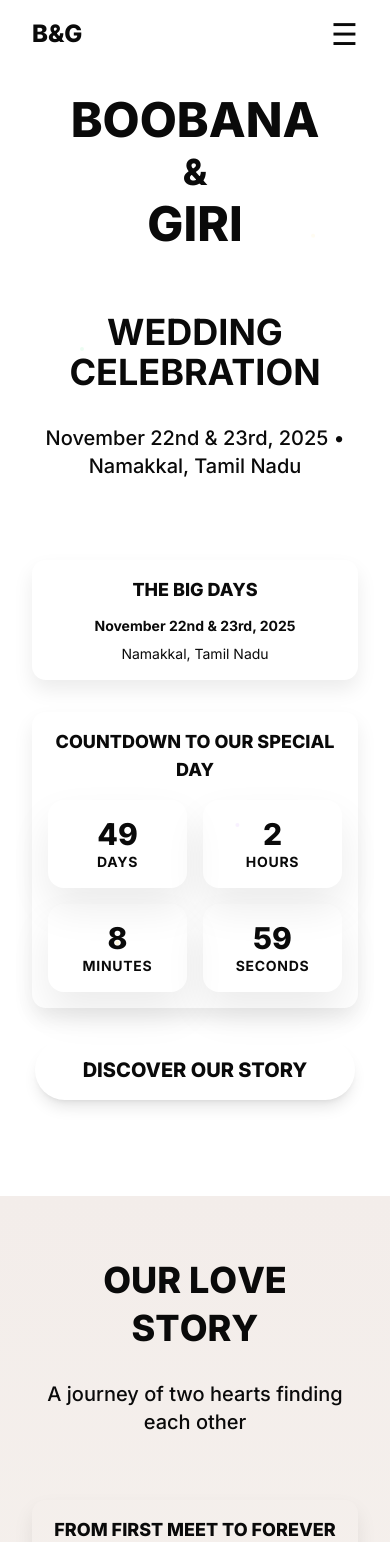
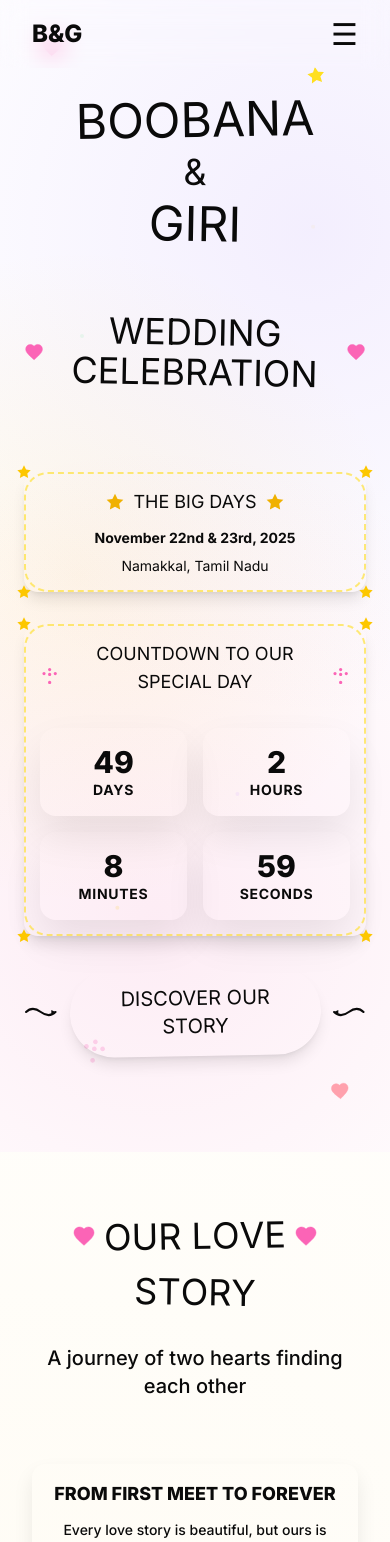
Before and after one commit to NITHESH2303/wedding-invitation, a Next.js app: page / in a window 390 px wide. Shown: the top 1542 px of the page. Built offline with nearby package versions, Linux system fonts and the light colour scheme.

Commit message:
feat: Add cinematic sketchbook design with doodle art and handwritten fonts

```diff
--- a/src/app/page.tsx
+++ b/src/app/page.tsx
@@ -6,6 +6,7 @@ import Timer from "@/components/countdown";
 import StaggeredText from "@/components/StaggeredText";
 import ScrollReveal from "@/components/ScrollReveal";
 import AnimatedTimeline from "@/components/AnimatedTimeline";
+import { DoodleHeart, DoodleStar, DoodleFlower, DoodleArrow, DoodleFrame, FloatingDoodles } from "@/components/DoodleArt";
 
 export default function HomePage() {
   const [isMenuOpen, setIsMenuOpen] = useState(false);
@@ -79,9 +80,6 @@ export default function HomePage() {
             </h1>
             <p className="text-4xl md:text-5xl font-bold text-navy-700 tracking-wide-em mb-8">
               WEDDING CELEBRATION
-            </p>
-            <p className="text-xl md:text-2xl text-navy-600 font-medium leading-emotional">
-              November 22nd & 23rd, 2025 • Namakkal, Tamil Nadu
             </p>
           </div>
         </div>
@@ -167,8 +165,18 @@ export default function HomePage() {
       {/* Cinematic Hero Section - Much Larger */}
       <section
         id="home"
-        className="relative min-h-screen flex items-center justify-center bg-oat-300 overflow-hidden"
+        className="relative min-h-screen flex items-center justify-center bg-gradient-to-br from-cream-100 via-oat-50 to-peach-50 overflow-hidden"
+        style={{
+          backgroundImage: `
+            radial-gradient(circle at 20% 50%, rgba(251, 191, 36, 0.1) 0%, transparent 50%),
+            radial-gradient(circle at 80% 20%, rgba(139, 92, 246, 0.1) 0%, transparent 50%),
+            radial-gradient(circle at 40% 80%, rgba(236, 72, 153, 0.1) 0%, transparent 50%)
+          `
+        }}
       >
+        {/* Floating Doodles */}
+        <FloatingDoodles />
+
         <div className="absolute inset-0">
           <motion.div
             className="absolute w-1 h-1 rounded-full"
@@ -254,7 +262,7 @@ export default function HomePage() {
             <div className="hidden md:block">
               <StaggeredText
                 text="BOOBANA & GIRI"
-                className="text-7xl md:text-8xl lg:text-9xl font-extrabold text-navy-800 tracking-widest-em uppercase text-center mb-16"
+                className="text-7xl md:text-8xl lg:text-9xl font-handwritten text-navy-800 tracking-widest-em uppercase text-center mb-16 transform -rotate-1"
                 direction="up"
               />
             </div>
@@ -262,90 +270,99 @@ export default function HomePage() {
             <div className="block md:hidden text-center mb-16">
               <StaggeredText
                 text="BOOBANA"
-                className="text-5xl font-extrabold text-navy-800 tracking-widest-em uppercase block"
+                className="text-5xl font-handwritten text-navy-800 tracking-widest-em uppercase block transform -rotate-1"
                 direction="up"
               />
               <StaggeredText
                 text="&"
-                className="text-4xl font-extrabold text-navy-800 tracking-widest-em uppercase block my-2"
+                className="text-4xl font-script text-navy-800 tracking-widest-em uppercase block my-2 transform rotate-1"
                 direction="up"
               />
               <StaggeredText
                 text="GIRI"
-                className="text-5xl font-extrabold text-navy-800 tracking-widest-em uppercase block"
+                className="text-5xl font-handwritten text-navy-800 tracking-widest-em uppercase block transform rotate-1"
                 direction="up"
               />
             </div>
-            <motion.p
-              className="text-4xl md:text-5xl font-bold text-navy-700 tracking-wide-em mb-8"
+            <motion.div
+              className="flex items-center justify-center gap-4 mb-8"
               initial={{ opacity: 0, y: 20 }}
               animate={{ opacity: 1, y: 0 }}
               transition={{ delay: 0.8 }}
             >
+              <DoodleHeart className="w-8 h-8 text-pink-400" />
+              <p className="text-4xl md:text-5xl font-doodle text-navy-700 tracking-wide-em transform rotate-1">
                 WEDDING CELEBRATION
-            </motion.p>
-            <motion.p
-              className="text-xl md:text-2xl text-navy-600 font-medium leading-emotional"
-              initial={{ opacity: 0, y: 20 }}
-              animate={{ opacity: 1, y: 0 }}
-              transition={{ delay: 1.0 }}
-            >
-              November 22nd & 23rd, 2025 • Namakkal, Tamil Nadu
-            </motion.p>
+              </p>
+              <DoodleHeart className="w-8 h-8 text-pink-400" />
+            </motion.div>
           </motion.div>
 
           <motion.div
-            className="bg-gradient-to-r from-peach-200 to-blush-100 rounded-xl p-4 shadow-lg mb-8 max-w-md mx-auto"
+            className="mb-8 max-w-md mx-auto"
             initial={{ opacity: 0, y: 30 }}
             animate={{ opacity: 1, y: 0 }}
-            transition={{ duration: animationConfig.duration, delay: 0.7, ease: animationConfig.ease }}
-            style={{ boxShadow: '0 10px 20px rgba(0,0,0,0.08)' }}
-            whileHover={{ scale: 1.02, y: -2 }}
-            whileTap={{ scale: 0.98 }}
+            transition={{ duration: animationConfig.duration, delay: 0.7, ease: "easeOut" }}
           >
+            <DoodleFrame className="bg-gradient-to-r from-peach-200 to-blush-100 rounded-xl p-4 shadow-lg">
               <div className="text-center">
-              <h3 className="text-lg font-extrabold text-navy-800 mb-3 tracking-widest-em uppercase">
+                <div className="flex items-center justify-center gap-2 mb-3">
+                  <DoodleStar className="w-5 h-5 text-yellow-500" />
+                  <h3 className="text-lg font-doodle text-navy-800 tracking-widest-em uppercase">
                     THE BIG DAYS
                   </h3>
+                  <DoodleStar className="w-5 h-5 text-yellow-500" />
+                </div>
                 <div className="space-y-2 text-sm leading-emotional">
                   <p className="font-bold text-navy-700">November 22nd & 23rd, 2025</p>
                   <p className="text-navy-600">Namakkal, Tamil Nadu</p>
                 </div>
               </div>
+            </DoodleFrame>
           </motion.div>
 
           <motion.div
-            className="bg-gradient-to-r from-mint-200 to-gentle-200 rounded-xl p-4 shadow-lg mb-8 max-w-md mx-auto"
+            className="mb-8 max-w-md mx-auto"
             initial={{ opacity: 0, y: 30 }}
             animate={{ opacity: 1, y: 0 }}
-            transition={{ duration: animationConfig.duration, delay: 0.9, ease: animationConfig.ease }}
-            style={{ boxShadow: '0 10px 20px rgba(0,0,0,0.08)' }}
-            whileHover={{ scale: 1.02, y: -2 }}
-            whileTap={{ scale: 0.98 }}
+            transition={{ duration: animationConfig.duration, delay: 0.9, ease: "easeOut" }}
           >
+            <DoodleFrame className="bg-gradient-to-r from-mint-200 to-gentle-200 rounded-xl p-4 shadow-lg">
               <div className="text-center">
-              <h3 className="text-lg font-extrabold text-navy-800 mb-4 tracking-widest-em uppercase">
+                <div className="flex items-center justify-center gap-2 mb-4">
+                  <DoodleFlower className="w-6 h-6 text-pink-400" />
+                  <h3 className="text-lg font-sketch text-navy-800 mb-4 tracking-widest-em uppercase">
                     COUNTDOWN TO OUR SPECIAL DAY
                   </h3>
+                  <DoodleFlower className="w-6 h-6 text-pink-400" />
+                </div>
                 <Timer />
               </div>
+            </DoodleFrame>
           </motion.div>
 
-          <motion.a
-            href="#story"
-            className="inline-block bg-gradient-to-r from-mint-300 to-gentle-300 text-navy-800 px-12 py-4 rounded-full text-xl font-extrabold uppercase tracking-widest-em transition-all duration-300 shadow-lg hover:shadow-xl"
+          <motion.div
+            className="flex items-center justify-center gap-3"
             initial={{ opacity: 0, y: 20 }}
             animate={{ opacity: 1, y: 0 }}
             transition={{ duration: 0.8, delay: 1.1 }}
+          >
+            <DoodleArrow className="w-12 h-6 text-mint-400" />
+            <motion.a
+              href="#story"
+              className="inline-block bg-gradient-to-r from-mint-300 to-gentle-300 text-navy-800 px-12 py-4 rounded-full text-xl font-handwritten uppercase tracking-widest-em transition-all duration-300 shadow-lg hover:shadow-xl transform -rotate-1"
               whileHover={{
                 scale: 1.05,
                 y: -2,
+                rotate: 0
               }}
               whileTap={{ scale: 0.95 }}
               aria-label="Discover our love story and wedding journey"
             >
               DISCOVER OUR STORY
             </motion.a>
+            <DoodleArrow className="w-12 h-6 text-mint-400 scale-x-[-1]" />
+          </motion.div>
             </div>
       </section>
 
@@ -353,7 +370,11 @@ export default function HomePage() {
         id="story"
         className="py-8 relative"
         style={{
-          background: 'linear-gradient(180deg, #f3edea 0%, #f9f6f1 50%, #f7f5f2 100%)' // Love chapter - soft blush to peach transition
+          background: 'linear-gradient(180deg, #f3edea 0%, #f9f6f1 50%, #f7f5f2 100%)', // Love chapter - soft blush to peach transition
+          backgroundImage: `
+            radial-gradient(circle at 10% 20%, rgba(251, 191, 36, 0.05) 0%, transparent 50%),
+            radial-gradient(circle at 90% 80%, rgba(236, 72, 153, 0.05) 0%, transparent 50%)
+          `
         }}
       >
         {/* Cinematic Sectional Transition */}
@@ -365,23 +386,31 @@ export default function HomePage() {
           <ScrollReveal direction="up" className="text-center mb-16">
             {/* Desktop: Single line */}
             <div className="hidden md:block">
+              <div className="flex items-center justify-center gap-4 mb-8">
+                <DoodleHeart className="w-8 h-8 text-pink-400" />
                 <StaggeredText
                   text="OUR LOVE STORY"
-                className="text-5xl md:text-6xl font-extrabold text-navy-800 mb-8 tracking-widest-em uppercase"
+                  className="text-5xl md:text-6xl font-handwritten text-navy-800 tracking-widest-em uppercase transform -rotate-1"
                   direction="up"
                 />
+                <DoodleHeart className="w-8 h-8 text-pink-400" />
+            </div>
             </div>
 
             {/* Mobile: Two lines */}
             <div className="block md:hidden text-center mb-8">
+              <div className="flex items-center justify-center gap-2 mb-4">
+                <DoodleHeart className="w-6 h-6 text-pink-400" />
                 <StaggeredText
                   text="OUR LOVE"
-                className="text-4xl font-extrabold text-navy-800 tracking-widest-em uppercase block"
+                  className="text-4xl font-handwritten text-navy-800 tracking-widest-em uppercase block transform -rotate-1"
                   direction="up"
                 />
+                <DoodleHeart className="w-6 h-6 text-pink-400" />
+              </div>
               <StaggeredText
                 text="STORY"
-                className="text-4xl font-extrabold text-navy-800 tracking-widest-em uppercase block mt-2"
+                className="text-4xl font-handwritten text-navy-800 tracking-widest-em uppercase block transform rotate-1"
                 direction="up"
               />
             </div>
--- /dev/null
+++ b/src/components/DoodleArt.tsx
@@ -0,0 +1,188 @@
+"use client";
+
+import { motion } from "framer-motion";
+import { ReactNode } from "react";
+
+interface DoodleArtProps {
+  children?: ReactNode;
+  className?: string;
+  animate?: boolean;
+  delay?: number;
+}
+
+// Heart Doodle
+export const DoodleHeart = ({ className = "w-6 h-6 text-pink-400", animate = true, delay = 0 }: DoodleArtProps) => (
+  <motion.svg
+    className={className}
+    viewBox="0 0 24 24"
+    initial={animate ? { opacity: 0, scale: 0.8, rotate: -10 } : {}}
+    whileInView={animate ? { opacity: 1, scale: 1, rotate: 0 } : {}}
+    whileHover={{ scale: 1.2, rotate: 5 }}
+    transition={{ duration: 0.5, delay }}
+  >
+    <path
+      d="M12,21.35l-1.45-1.32C5.4,15.36,2,12.28,2,8.5 C2,5.42,4.42,3,7.5,3c1.74,0,3.41,0.81,4.5,2.09C13.09,3.81,14.76,3,16.5,3 C19.58,3,22,5.42,22,8.5c0,3.78-3.4,6.86-8.55,11.54L12,21.35z"
+      fill="currentColor"
+      stroke="currentColor"
+      strokeWidth="0.5"
+    />
+  </motion.svg>
+);
+
+// Star Doodle
+export const DoodleStar = ({ className = "w-5 h-5 text-yellow-400", animate = true, delay = 0 }: DoodleArtProps) => (
+  <motion.svg
+    className={className}
+    viewBox="0 0 24 24"
+    initial={animate ? { opacity: 0, scale: 0.8, rotate: 10 } : {}}
+    whileInView={animate ? { opacity: 1, scale: 1, rotate: 0 } : {}}
+    whileHover={{ scale: 1.3, rotate: -5 }}
+    transition={{ duration: 0.5, delay }}
+  >
+    <path
+      d="M12,2l3.09,6.26L22,9.27l-5,4.87 1.18,6.88L12,17.77l-6.18,3.25L7,14.14 2,9.27l6.91-1.01L12,2z"
+      fill="currentColor"
+    />
+  </motion.svg>
+);
+
+// Flower Doodle
+export const DoodleFlower = ({ className = "w-8 h-8 text-pink-300", animate = true, delay = 0 }: DoodleArtProps) => (
+  <motion.svg
+    className={className}
+    viewBox="0 0 24 24"
+    initial={animate ? { opacity: 0, scale: 0.5, rotate: -15 } : {}}
+    whileInView={animate ? { opacity: 1, scale: 1, rotate: 0 } : {}}
+    whileHover={{ scale: 1.2, rotate: 10 }}
+    transition={{ duration: 0.6, delay }}
+  >
+    <path
+      d="M12,2C13.1,2 14,2.9 14,4C14,5.1 13.1,6 12,6C10.9,6 10,5.1 10,4C10,2.9 10.9,2 12,2M21,9C21,10.1 20.1,11 19,11C17.9,11 17,10.1 17,9C17,7.9 17.9,7 19,7C20.1,7 21,7.9 21,9M3,9C3,10.1 3.9,11 5,11C6.1,11 7,10.1 7,9C7,7.9 6.1,7 5,7C3.9,7 3,7.9 3,9M12,18C13.1,18 14,18.9 14,20C14,21.1 13.1,22 12,22C10.9,22 10,21.1 10,20C10,18.9 10.9,18 12,18M12,8C13.1,8 14,8.9 14,10C14,11.1 13.1,12 12,12C10.9,12 10,11.1 10,10C10,8.9 10.9,8 12,8Z"
+      fill="currentColor"
+    />
+  </motion.svg>
+);
+
+// Arrow Doodle
+export const DoodleArrow = ({ className = "w-16 h-8 text-mint-400", animate = true, delay = 0 }: DoodleArtProps) => (
+  <motion.svg
+    className={className}
+    viewBox="0 0 32 16"
+    initial={animate ? { pathLength: 0 } : {}}
+    whileInView={animate ? { pathLength: 1 } : {}}
+    transition={{ duration: 2, delay, ease: "easeInOut" }}
+  >
+    <path
+      d="M2,8 Q8,2 16,8 Q24,14 30,8"
+      stroke="currentColor"
+      strokeWidth="2"
+      fill="none"
+      strokeLinecap="round"
+    />
+    <polygon
+      points="26,6 30,8 26,10"
+      fill="currentColor"
+    />
+  </motion.svg>
+);
+
+// Doodle Frame
+export const DoodleFrame = ({ children, className = "" }: DoodleArtProps) => (
+  <div className={`relative ${className}`}>
+    {/* Corner decorations */}
+    <div className="absolute -top-2 -left-2">
+      <DoodleStar className="w-4 h-4 text-yellow-400" animate={false} />
+    </div>
+    <div className="absolute -top-2 -right-2">
+      <DoodleStar className="w-4 h-4 text-yellow-400" animate={false} />
+    </div>
+    <div className="absolute -bottom-2 -left-2">
+      <DoodleStar className="w-4 h-4 text-yellow-400" animate={false} />
+    </div>
+    <div className="absolute -bottom-2 -right-2">
+      <DoodleStar className="w-4 h-4 text-yellow-400" animate={false} />
+    </div>
+
+    {/* Dashed border */}
+    <div className="absolute inset-0 border-2 border-dashed border-yellow-300 rounded-3xl opacity-60 pointer-events-none" />
+
+    {children}
+  </div>
+);
+
+// Floating Doodles
+export const FloatingDoodles = () => (
+  <div className="absolute inset-0 pointer-events-none overflow-hidden">
+    <motion.div
+      className="absolute top-10 left-10"
+      animate={{
+        y: [0, -10, 0],
+        rotate: [0, 5, 0]
+      }}
+      transition={{
+        duration: 3,
+        repeat: Infinity,
+        ease: "easeInOut"
+      }}
+    >
+      <DoodleHeart className="w-6 h-6 text-pink-300" animate={false} />
+    </motion.div>
+
+    <motion.div
+      className="absolute top-20 right-16"
+      animate={{
+        y: [0, -15, 0],
+        rotate: [0, -8, 0]
+      }}
+      transition={{
+        duration: 4,
+        repeat: Infinity,
+        ease: "easeInOut",
+        delay: 1
+      }}
+    >
+      <DoodleStar className="w-5 h-5 text-yellow-300" animate={false} />
+    </motion.div>
+
+    <motion.div
+      className="absolute bottom-20 left-20"
+      animate={{
+        y: [0, -8, 0],
+        rotate: [0, 10, 0]
+      }}
+      transition={{
+        duration: 3.5,
+        repeat: Infinity,
+        ease: "easeInOut",
+        delay: 2
+      }}
+    >
+      <DoodleFlower className="w-7 h-7 text-pink-200" animate={false} />
+    </motion.div>
+
+    <motion.div
+      className="absolute bottom-10 right-10"
+      animate={{
+        y: [0, -12, 0],
+        rotate: [0, -5, 0]
+      }}
+      transition={{
+        duration: 4.5,
+        repeat: Infinity,
+        ease: "easeInOut",
+        delay: 0.5
+      }}
+    >
+      <DoodleHeart className="w-5 h-5 text-rose-300" animate={false} />
+    </motion.div>
+  </div>
+);
+
+export default {
+  DoodleHeart,
+  DoodleStar,
+  DoodleFlower,
+  DoodleArrow,
+  DoodleFrame,
+  FloatingDoodles
+};
--- a/tailwind.config.js
+++ b/tailwind.config.js
@@ -145,6 +145,10 @@ module.exports = {
         story: ["Crimson Text", "serif"],
         tamil: ["Mukti", "Noto Sans Tamil", "sans-serif"],
         sans: ["Inter", "system-ui", "sans-serif"],
+          handwritten: ['Caveat', 'cursive'],
+        doodle: ['Kalam', 'cursive'],
+        sketch: ['Shadows Into Light', 'cursive'],
+        script: ['Dancing Script', 'cursive'],
       },
       animation: {
         "fade-in": "fadeIn 0.8s cubic-bezier(0.4, 0, 0.2, 1)",
```
Also changed, not shown: src/app/globals.css (+33 -0 lines), src/app/layout.tsx (+6 -2 lines). Lines whose indentation alone changed are shown as unchanged.
